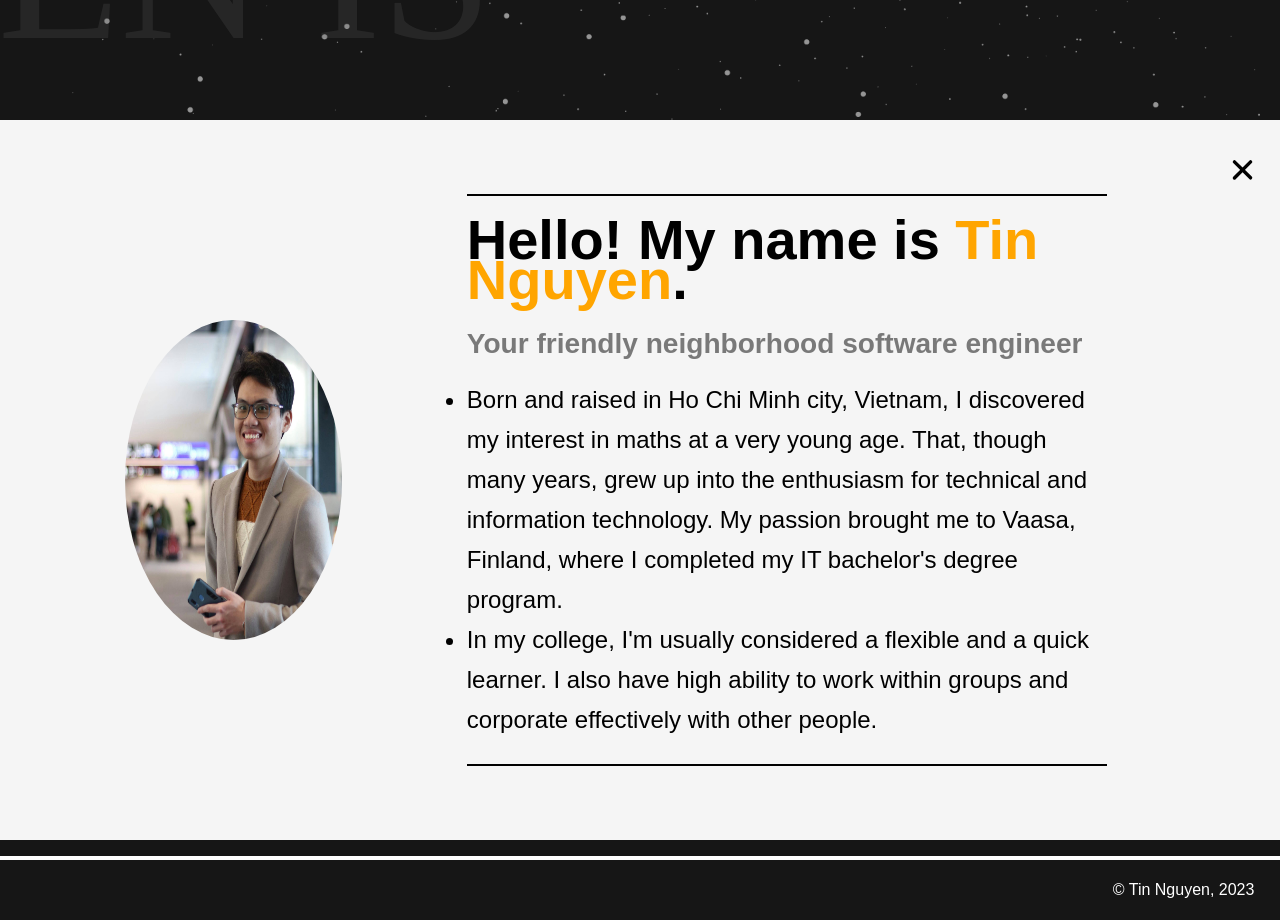
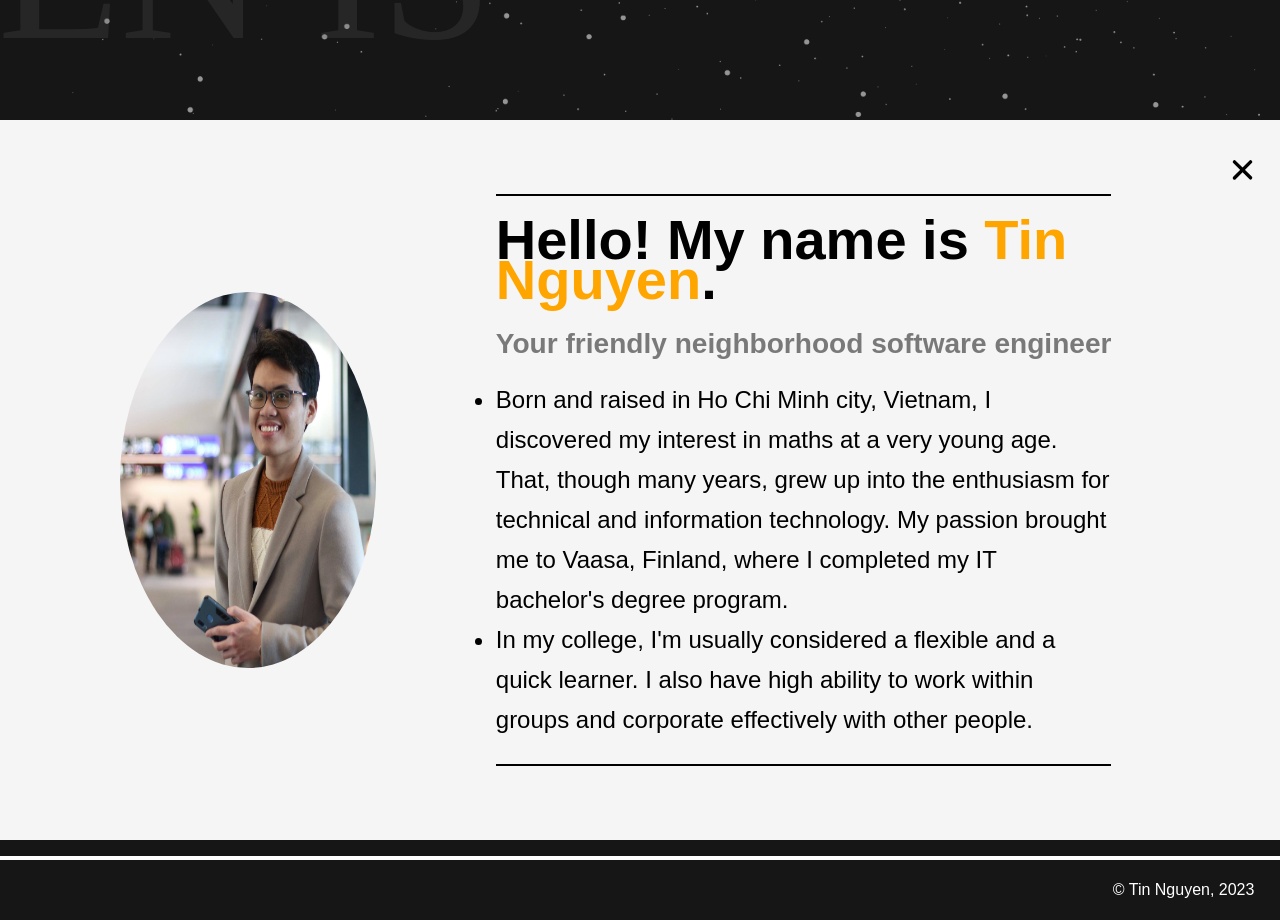
Before and after one commit to TinNguyen01600/portfolio, a React (Vite) app: page /about in a window 1280 px wide. Shown: the part 1480-2400 px from the top of the page. Built offline with nearby package versions, Linux system fonts and the light colour scheme; a web font is replaced by a local one.

Commit message:
update animation for AboutMe.jsx component

```diff
--- a/src/App.css
+++ b/src/App.css
@@ -374,15 +374,25 @@ section {
 
 /*******************************************************************/
 .about-me {
+    height: 90%;
+    width: 100%;
+
+    .bg {
+        position: relative;
+        height: 100%;
+        width: 100%;
+        display: flex;
         background: whitesmoke;
+
+        .main {
             width: 100%;
-    height: 90vh;
-    font-size: 3vh;
             display: flex;
+            align-items: center;
+            justify-content: flex-start;
 
             img {
-        width: 17vw;
-        height: 40vh;
+                width: 20vw;
+                height: 47vh;
                 border-radius: 50%;
                 align-self: center;
                 margin: 0 0 0 auto;
@@ -396,6 +406,7 @@ section {
                 line-height: 5vh;
                 align-self: center;
                 margin: auto;
+                font-size: 3vh;
 
                 h1 {
                     font-size: 7vh;
@@ -413,14 +424,11 @@ section {
                 }
             }
         }
+    }
+}
 
 /*******************************************************************/
 .work {
-    /* background: whitesmoke;
-    width: 100%;
-    height: 92vh;
-    display: flex; */
-
     height: 92%;
     width: 100%;
 
--- a/src/components/section3/AboutMe.jsx
+++ b/src/components/section3/AboutMe.jsx
@@ -1,9 +1,22 @@
 import me from '../../img/section3/me.jpg'
 import CloseButton from './CloseButton'
+import { motion } from 'framer-motion'
+
+const variants = {
+    open: {
+        clipPath: 'circle(1000px)',
+        transition: {
+            type: "spring",
+            stiffness: 20,
+        },
+    },
+};
 
 const AboutMe = () => {
     return (
-        <div className="about-me">
+        <motion.div className="about-me" animate="open">
+            <motion.div className="bg" variants={variants}>
+                <div className='main'>
                     <img src={me} alt="" />
                     <div className="text">
                         <h1>Hello! My name is <mark>Tin Nguyen</mark>.</h1>
@@ -23,8 +36,10 @@ const AboutMe = () => {
                             </li>
                         </ul>
                     </div>
+                </div>
                 <CloseButton />
-        </div>
+            </motion.div>
+        </motion.div>
     )
 }
 
```
Lines whose indentation alone changed are shown as unchanged.
